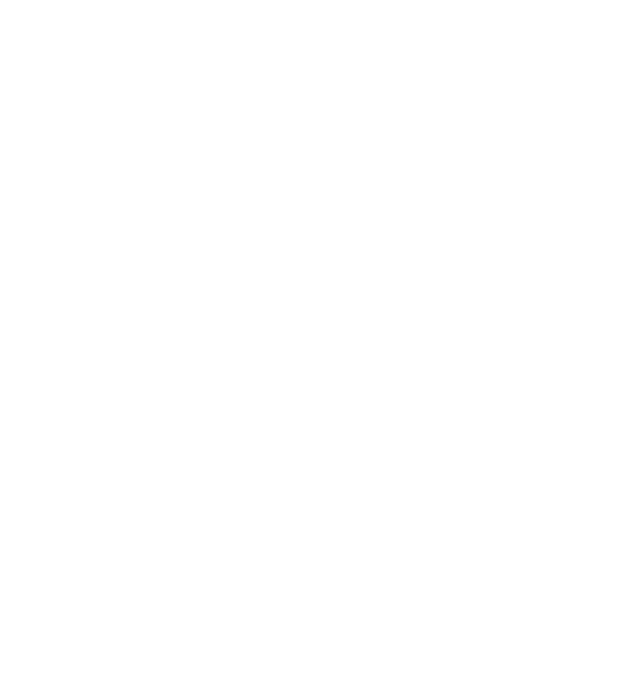
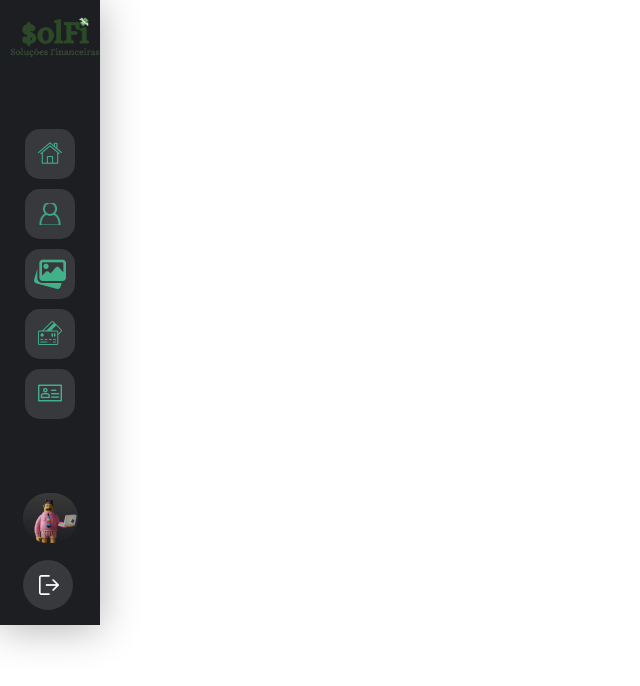
Before and after one commit to victor-joness/Solf1-Solucoes-Financeiras, a React (Create React App) app in the folder Client/: page /dashboard-despesa in a window 1280 px wide. Shown: the top 686 px of the page, without its empty margins (0-640 px from the left). Built offline with nearby package versions, Linux system fonts and the light colour scheme; a web font is replaced by a local one.

Commit message:
Update Dashboard-options-despesa.jsx

```diff
--- a/Client/src/Pages/Autorizada/Dashboard/Options/Despesa/Dashboard-options-despesa.jsx
+++ b/Client/src/Pages/Autorizada/Dashboard/Options/Despesa/Dashboard-options-despesa.jsx
@@ -1,8 +1,14 @@
 import React from "react";
 import "./Dashboard-options-despesa.css";
 
+import Menulateral from "../../../../../Components/NavBar/menulateral";
+
 const PageDashboardOptionsDespesa = () => {
-
+    return(
+        <div className="teste">
+            <Menulateral></Menulateral>
+        </div>
+    )
 }
 
 export default PageDashboardOptionsDespesa;
```
